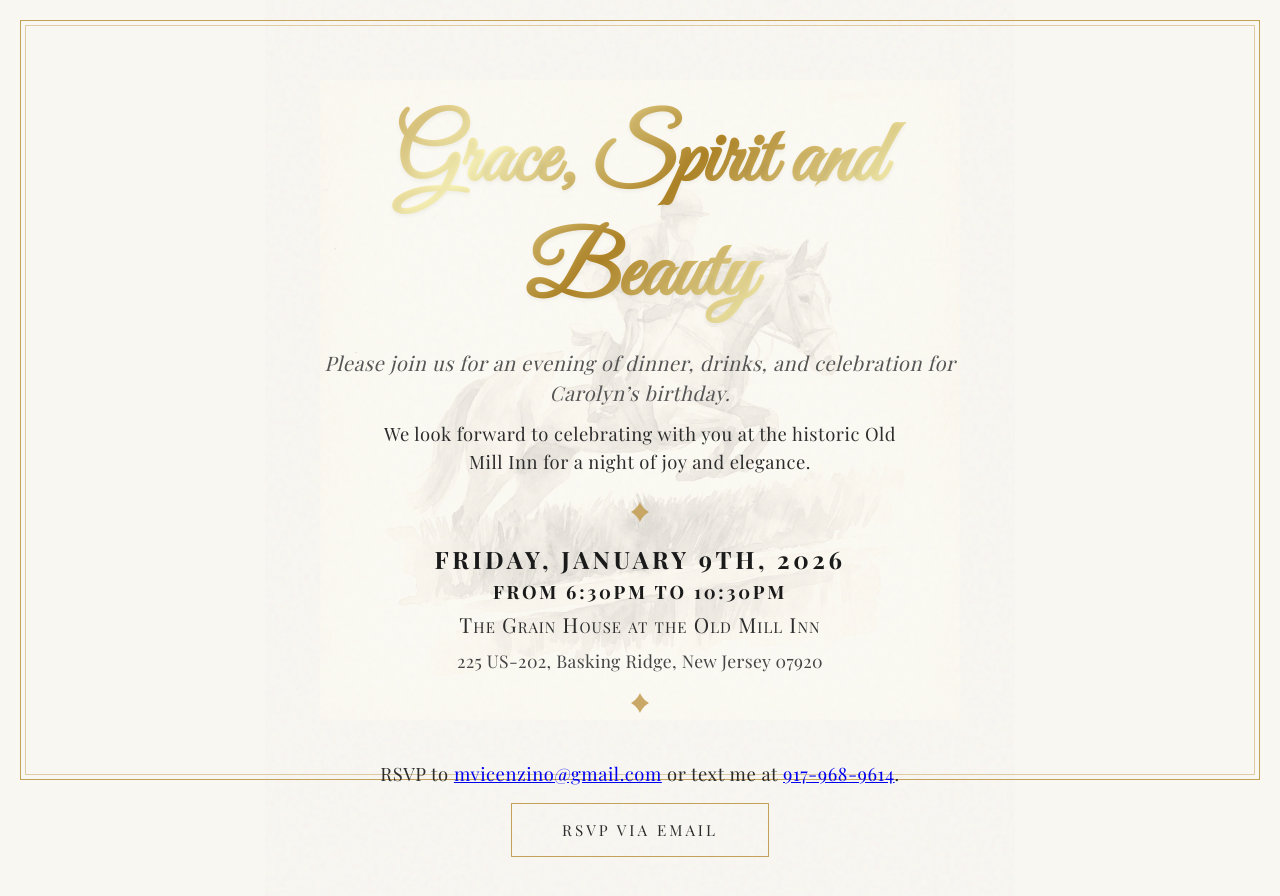
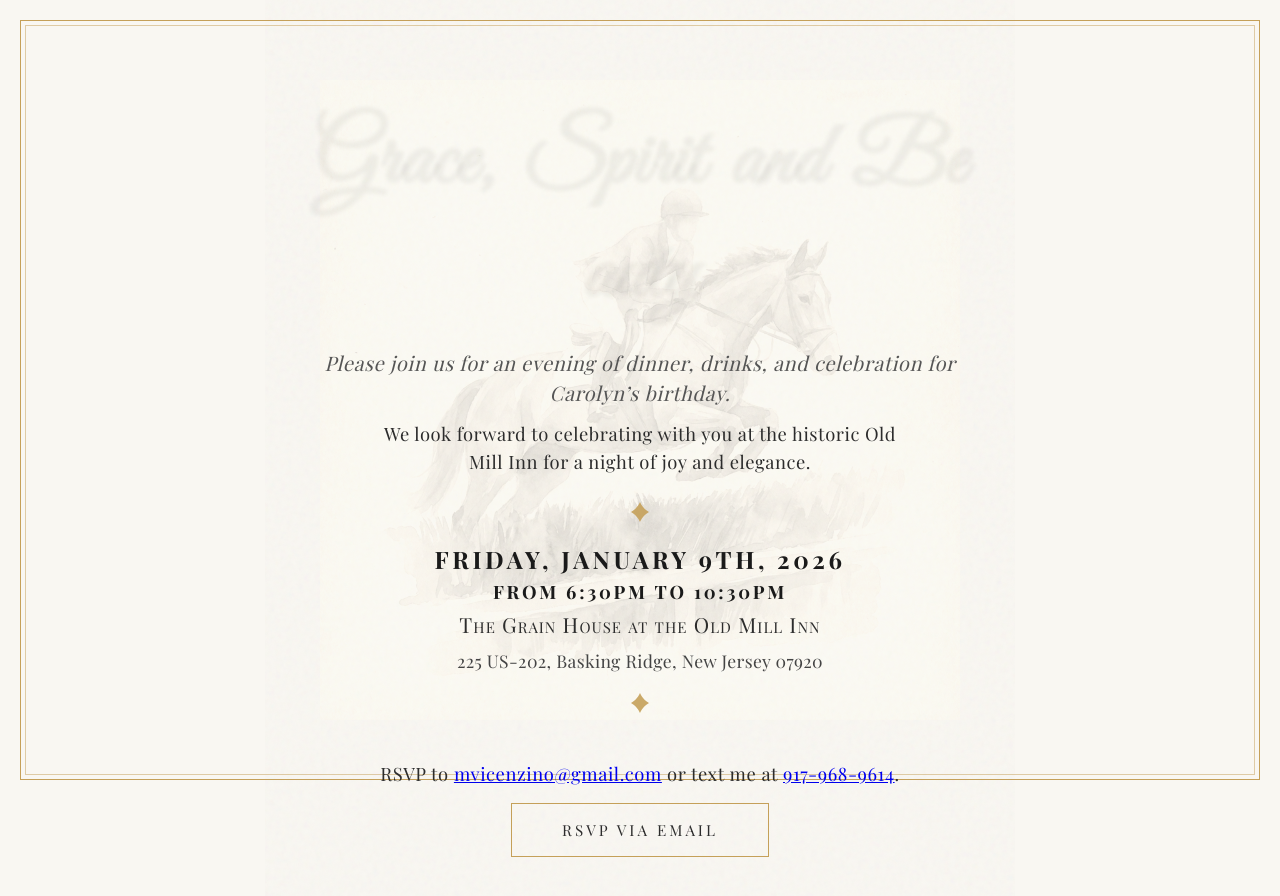
Before and after one commit to mvicenzino/Carolyn-45, a React (Vite) app: page / in a window 1280 px wide. Shown: the top 896 px of the page. Built offline with nearby package versions, Linux system fonts and the light colour scheme; a web font is replaced by a local one.

Commit message:
Add galloping animation to title

```diff
--- a/src/App.css
+++ b/src/App.css
@@ -172,6 +172,41 @@ body {
   text-shadow: 0px 2px 4px rgba(0, 0, 0, 0.05);
   padding-bottom: 0.2rem;
   /* Prevent descenders clipping */
+  display: flex;
+  flex-wrap: wrap;
+  justify-content: center;
+}
+
+.title-script span {
+  display: inline-block;
+  opacity: 0;
+  transform: translateY(20px) rotate(-10deg);
+  animation: gallop 0.6s cubic-bezier(0.25, 0.46, 0.45, 0.94) forwards;
+}
+
+.title-script span.space {
+  width: 0.3em;
+}
+
+@keyframes gallop {
+  0% {
+    opacity: 0;
+    transform: translateY(20px) rotate(-10deg);
+  }
+
+  60% {
+    opacity: 1;
+    transform: translateY(-10px) rotate(5deg);
+  }
+
+  80% {
+    transform: translateY(5px) rotate(-2deg);
+  }
+
+  100% {
+    opacity: 1;
+    transform: translateY(0) rotate(0);
+  }
 }
 
 .section p {
--- a/src/App.jsx
+++ b/src/App.jsx
@@ -14,7 +14,13 @@ function App() {
 
           {/* Content */}
           <div className="content-layer">
-            <h1 className="title-script">Grace, Spirit and Beauty</h1>
+            <h1 className="title-script">
+              {"Grace, Spirit and Beauty".split("").map((char, index) => (
+                <span key={index} style={{ animationDelay: `${index * 0.05}s` }} className={char === " " ? "space" : ""}>
+                  {char}
+                </span>
+              ))}
+            </h1>
 
             <div className="section intro">
               <p>Please join us for an evening of dinner, drinks, and celebration for Carolyn’s birthday.</p>
```
